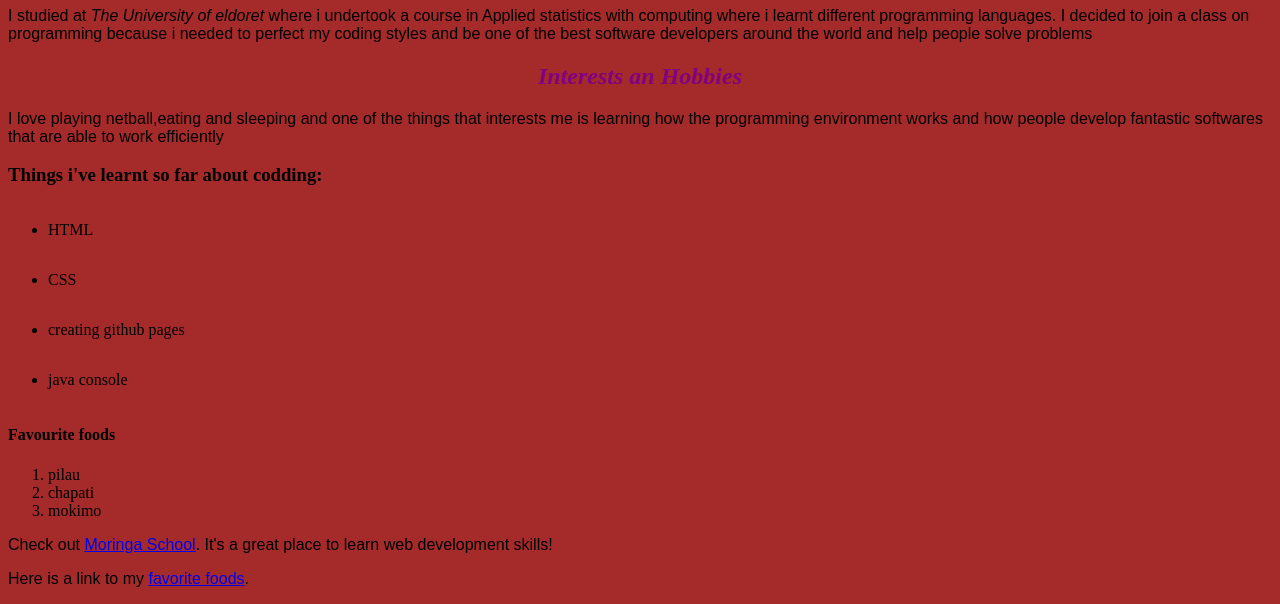
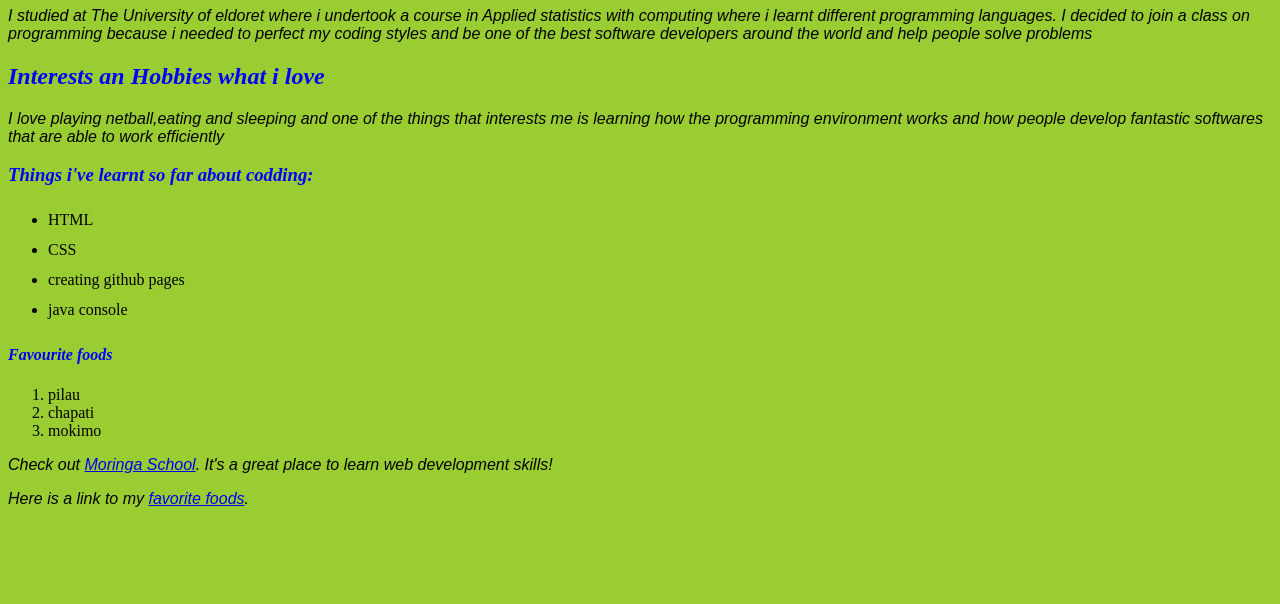
Before and after one commit to silviabarasa/portfolio, a plain HTML site: page index.html in a window 1280 px wide. Shown: the part 617-1221 px from the top of the page. After the commit the page ends 1141 px from the top, so only its background shows below. Drawn offline with Linux system fonts and the light colour scheme.

Commit message:
Add more headings

```diff
--- a/index.html
+++ b/index.html
@@ -10,8 +10,8 @@
  <h1>Barasa Wakasa Silvia</h1>
     <p class="intro">I studied at <em>The University of eldoret</em> where i undertook a course in Applied statistics with computing where i learnt different programming languages. I decided to join a class on programming because i needed to perfect my coding styles and be one of the best software developers around the world and help people solve problems</p>
 
-    <h2>Interests an Hobbies</h2>
-    <p>I love playing netball,eating and sleeping and one of the things that interests me is learning how the programming environment works and how people develop fantastic softwares that are able to work efficiently</p>
+    <h2 class="love">Interests an Hobbies what i love</h2>
+    <p class="love">I love playing netball,eating and sleeping and one of the things that interests me is learning how the programming environment works and how people develop fantastic softwares that are able to work efficiently</p>
 
 <h3>Things i've learnt so far about codding:</h3>
 <ul>
--- a/styles.css
+++ b/styles.css
@@ -1,19 +1,33 @@
 h1 {
     color: blue;
-    text-align: center;
 
 }
+p {
+    font-style: italic;
+}
 h2 {
-  color: purple;
+  color: blue;
   font-style: italic;
-  text-align: center;
 }
 p {
   font-family: sans-serif;
 }
+body {
+    background-color: yellowgreen;
+}
+h3 {
+    color: blue;
+    font-style: italic;
+}
 ul {
-  line-height: 50px;
+    line-height: 30px;
 }
-body {
-    background-color: brown;
+h4{
+    color: blue;
+    font-style: italic;
+p {
+    font-family: sans-serif;
 }
+ol {
+    line-height: 30px;
+}
```
